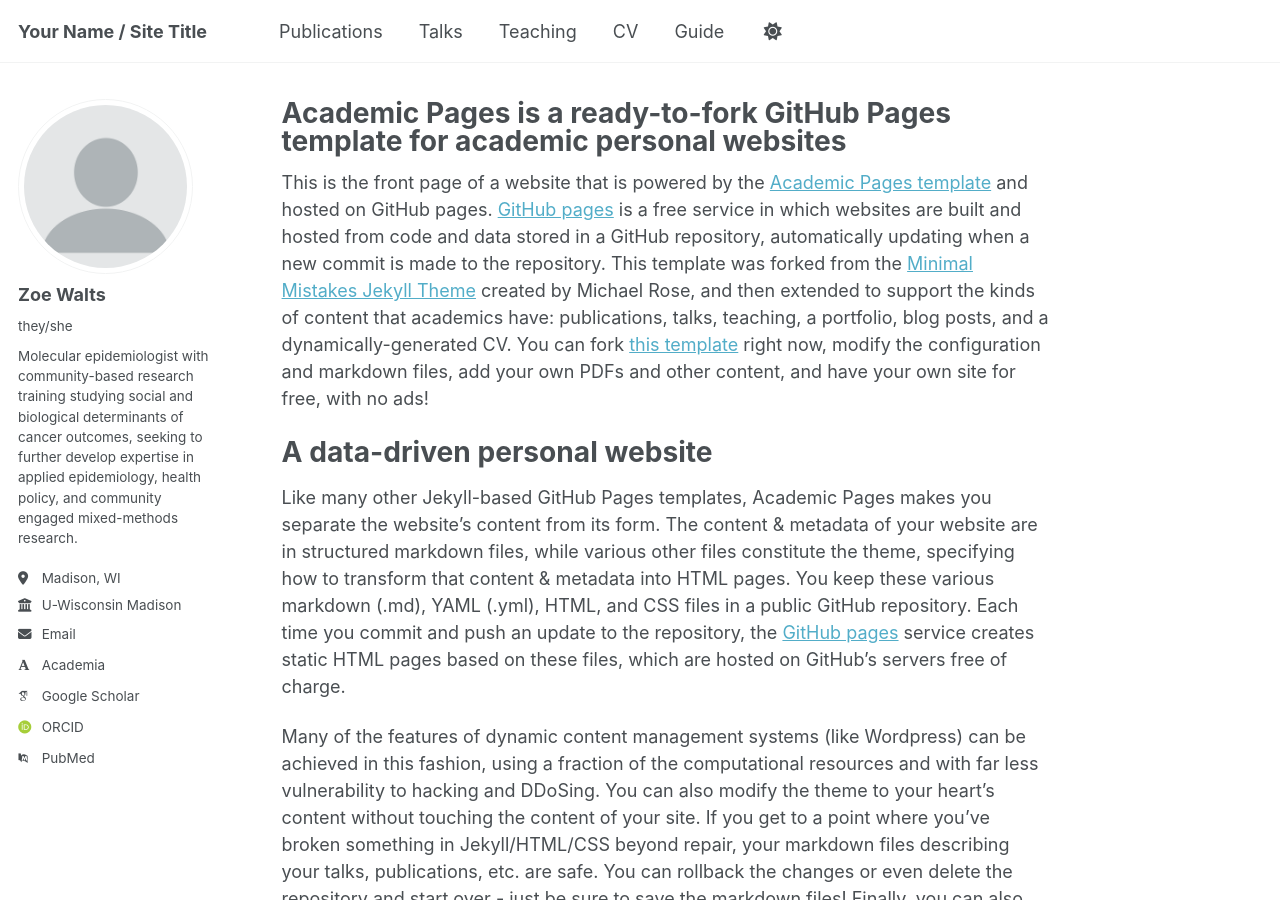
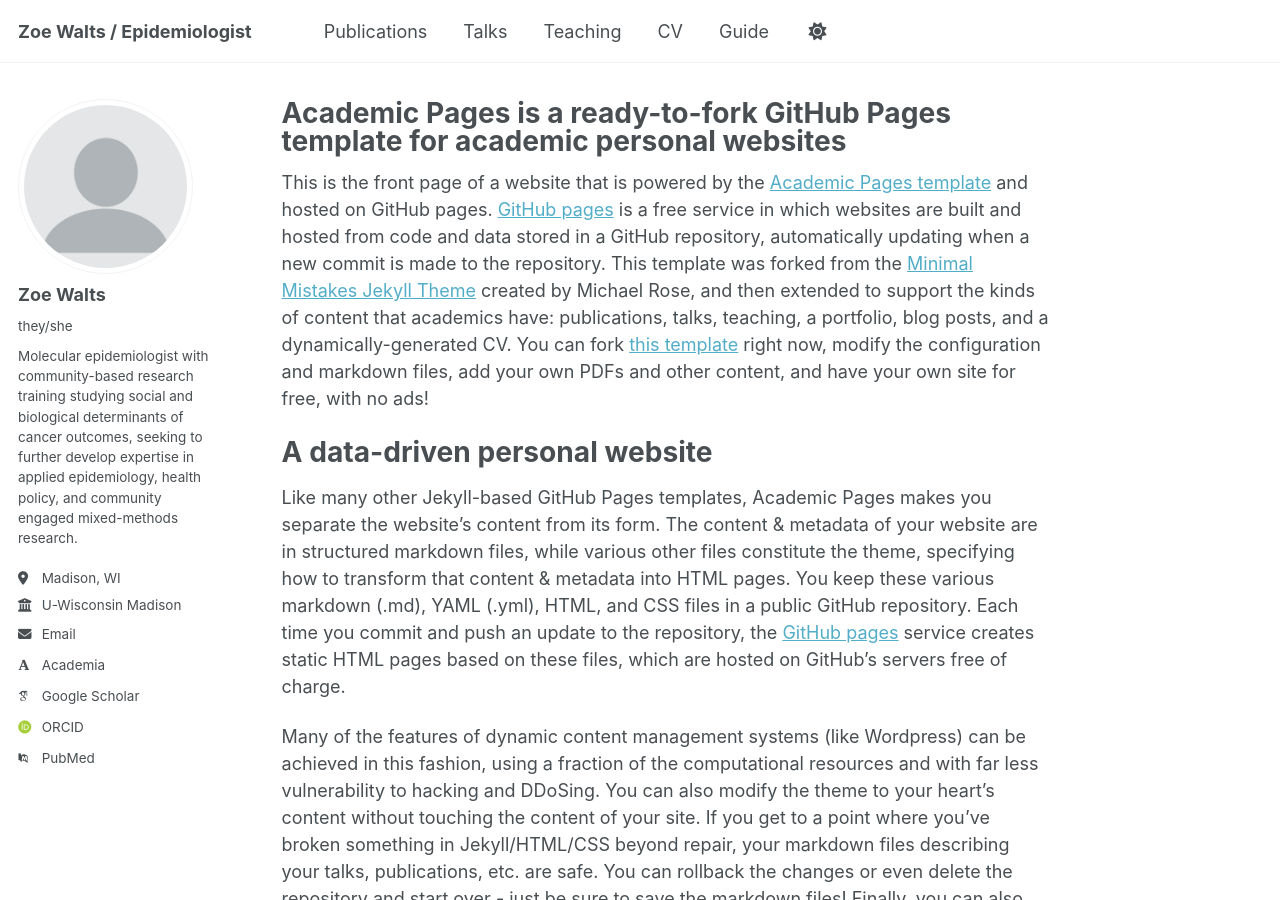
Before and after one commit to Z-Walts/z-walts.github.io, a Jekyll site: the page built from _pages/about.md, in a window 1280 px wide and 900 px high. Built offline with Jekyll 4.4.1, drawn with Linux system fonts in a browser that asks for light colours; some web fonts are replaced.

Commit message:
Update _config.yml

```diff
--- a/_config.yml
+++ b/_config.yml
@@ -9,7 +9,7 @@
 # Basic Site Settings
 locale                   : "en-US"
 site_theme               : "default"
-title                    : "Your Name / Site Title"
+title                    : "Zoe Walts / Epidemiologist"
 title_separator          : "-"
 name                     : &name "Zoe Walts"
 description              : &description "personal description"
```
